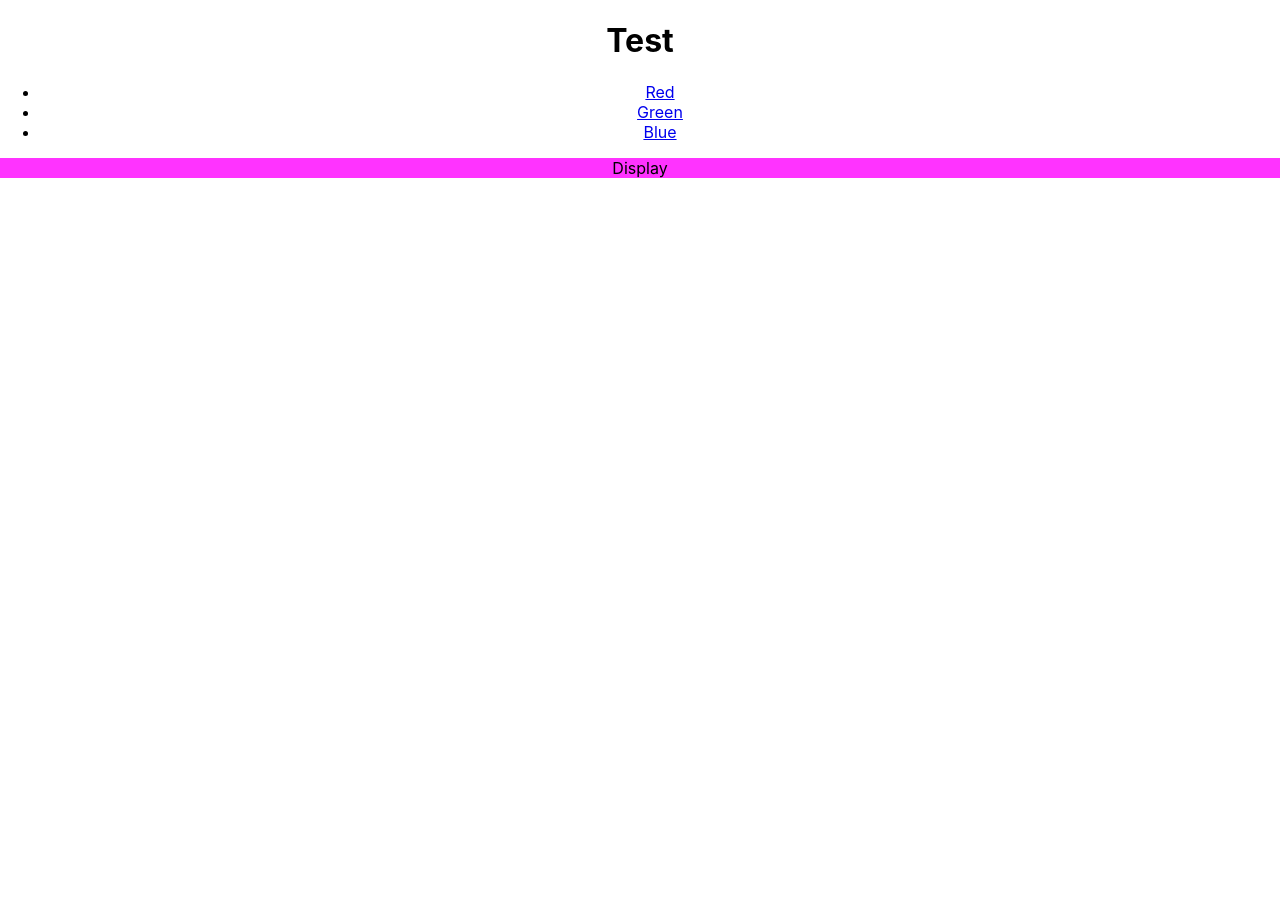
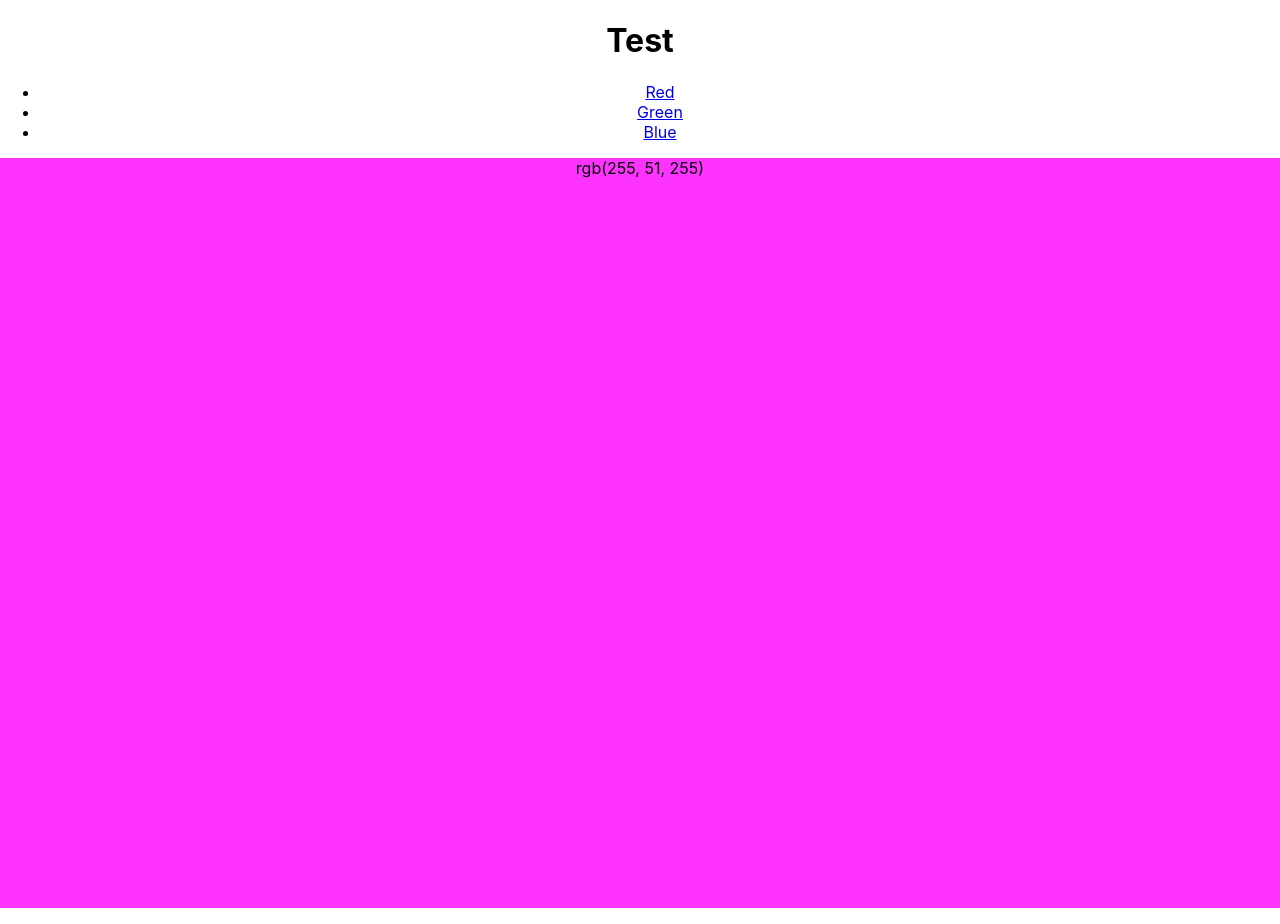
Before and after one commit to stevelad83/from-scratch-color-router, a React (Create React App) app: page /255/51/255/51/51 in a window 1280 px wide. Before the commit the page ends 800 px from the top, so only its background shows below. Built offline with nearby package versions, Linux system fonts and the light colour scheme.

Commit message:
added color info to p

```diff
--- a/src/App.css
+++ b/src/App.css
@@ -40,3 +40,7 @@
 .active {
   color: red;
 }
+
+p {
+  height: 750px;
+}
--- a/src/components/Display/Display.js
+++ b/src/components/Display/Display.js
@@ -5,7 +5,9 @@ export default function Display() {
   const { r, g, b } = useParams();
   return (
     <div style={{ backgroundColor: `rgb(${r}, ${g}, ${b}` }}>
-      <p>Display</p>
+      <p>
+        rgb({r}, {g}, {b})
+      </p>
     </div>
   );
 }
```
